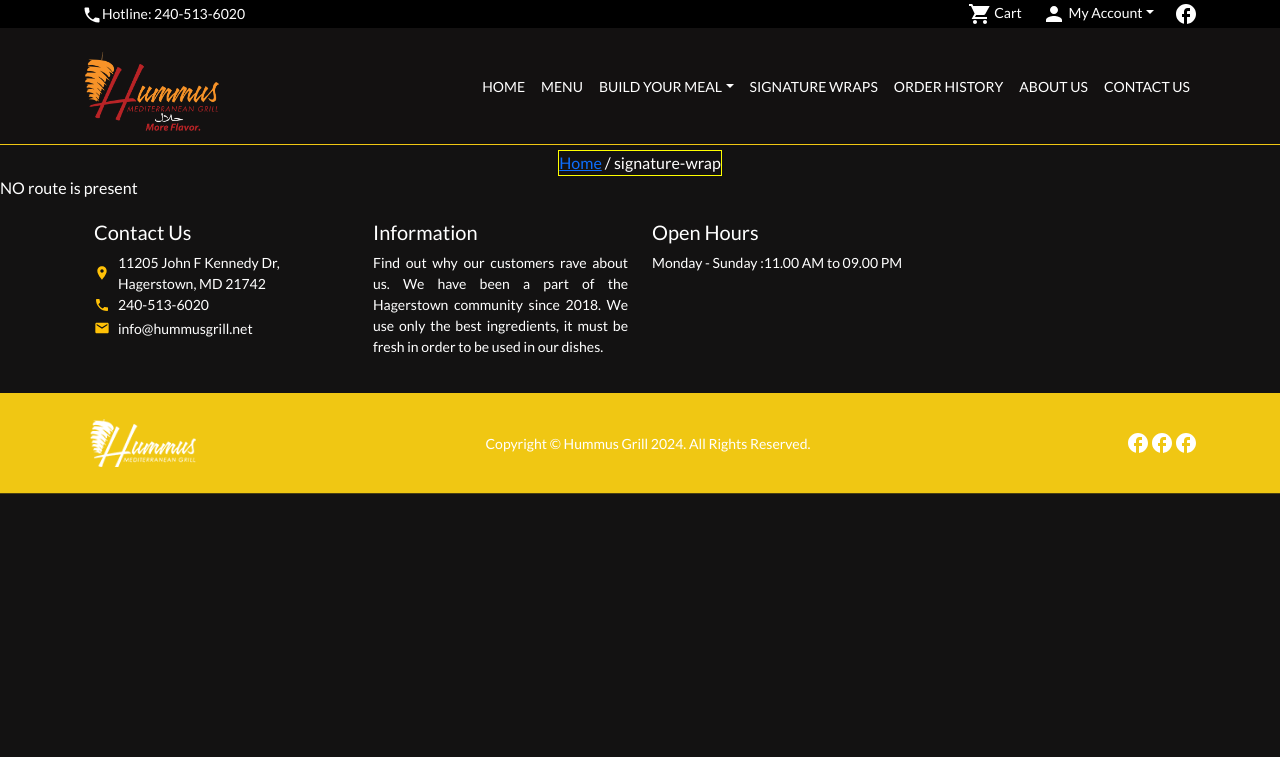
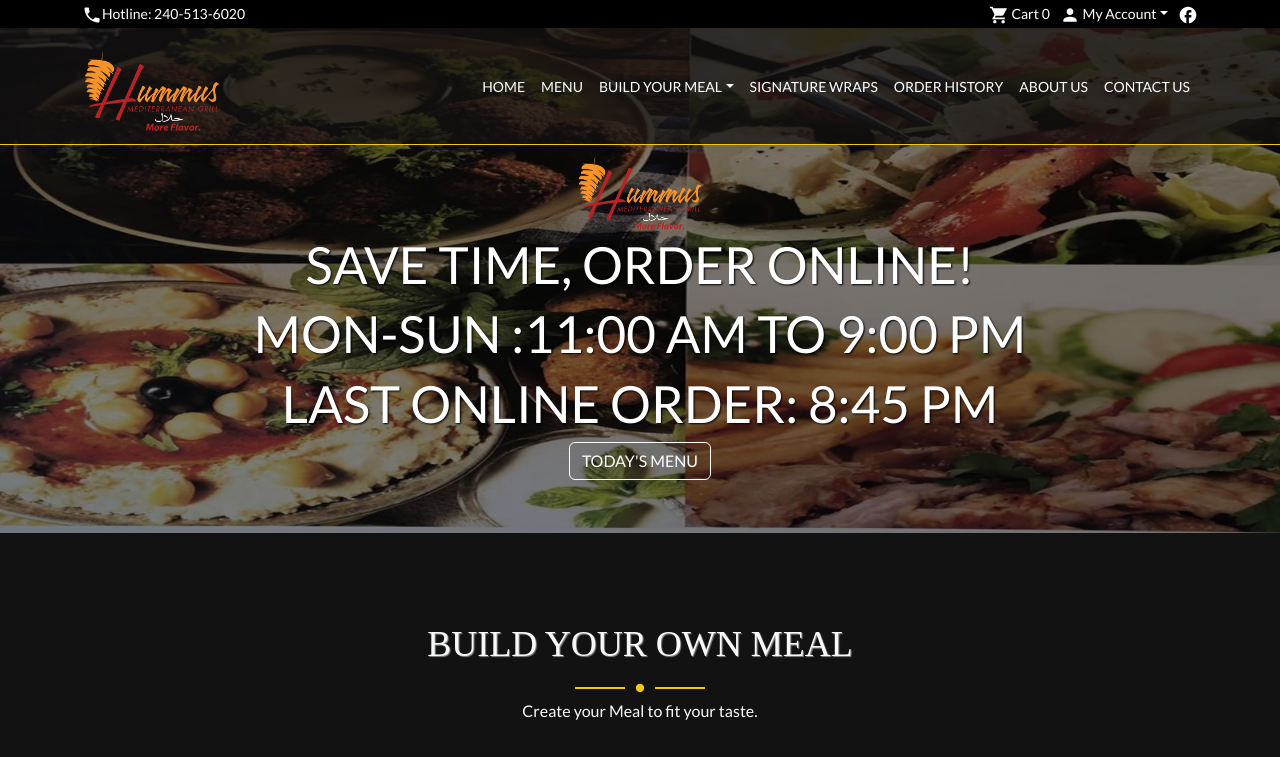
Before and after one commit to MBilal-21/HummusGrill, a React (Create React App) app: page /signature-wrap in a window 1280 px wide. Shown: the top 757 px of the page. Built offline with nearby package versions, Linux system fonts and the light colour scheme.

Commit message:
breadcrumb

```diff
--- a/src/App.jsx
+++ b/src/App.jsx
@@ -8,9 +8,6 @@
 import ResetPassword from "./Components/Pages/ResetPassword";
 import Footer from "./Components/Footer";
 import { BrowserRouter as Router, Route, Routes } from "react-router-dom";
-import OurMenu from "./Components/Pages/OurMenu";
-import Dishes from "./Components/Pages/Dishes";
-
 
 
 
@@ -25,7 +22,8 @@
 
         <Routes>
           <Route path="/" element={<Home />} />
-
+          <Route path="/menu" element={<Home />} />
+          <Route path="/signature-wrap" element={<Home />} />
           <Route path="/about" element={<AboutUs />} />
           <Route path="/register" element={<Register />} />
           <Route path="/login" element={<Login />} />
--- a/src/Components/Breadcrumb.jsx
+++ b/src/Components/Breadcrumb.jsx
@@ -1,14 +1,40 @@
 // Breadcrumbs.jsx
 
+import { useEffect, useState } from "react";
 import { Link, useLocation } from "react-router-dom";
 
 const Breadcrumbs = () => {
   const location = useLocation();
   const pathnames = location.pathname.split("/").filter((x) => x);
+  const [showBc, setShowBc] = useState(true);
+  const [showCurrentH, setShowCurrentH] = useState("");
+  useEffect(() => {
+	// set heading
+    if ((pathnames[pathnames.length - 1] === "about"))
+      setShowCurrentH("about us");
+    else if ((pathnames[pathnames.length - 1] === "contact"))
+      setShowCurrentH("contact us");
+    else setShowCurrentH(pathnames[pathnames.length - 1]);
+// set breadcrumbs
+    if (
+      location.pathname === "/" ||
+      location.pathname === "/menu" ||
+      location.pathname === "/signature-wrap"
+    )
+      setShowBc(false);
+    else setShowBc(true);
+  }, [location]);
+
   let breadcrumbPath = "";
+  console.log(pathnames[1]);
   return (
-		location.pathname !== '/'  && <div className="breadcrumbs">
-			<Link to="/">Home</Link>
+    showBc && (
+      <div className="breadcrumbs">
+        <h2>{showCurrentH}</h2>
+        <div className="breadcText">
+          <Link to="/" className="breadlink">
+            Home
+          </Link>
           {pathnames.map((name, index) => {
             breadcrumbPath += `/${name}`;
             const isLast = index === pathnames.length - 1;
@@ -16,13 +42,15 @@
             return isLast ? (
               <span key={breadcrumbPath}> / {name}</span>
             ) : (
-					<span key={breadcrumbPath}>
+              <span key={breadcrumbPath} className="breadlink">
                 {" "}
                 / <Link to={breadcrumbPath}>{name}</Link>
               </span>
             );
           })}
         </div>
+      </div>
+    )
   );
 };
 
--- a/src/Components/Navbar.jsx
+++ b/src/Components/Navbar.jsx
@@ -26,19 +26,19 @@
       <div className="top bg-black">
         <Container className="upperFixedBar">
           <a href="tel:+1240-513-6020" className="link ">
-            <LocalPhoneIcon style={{ fontSize: "20px" }} />
+            <LocalPhoneIcon className="header-icon" />
             Hotline: 240-513-6020
           </a>
 
           <ul className="d-flex">
             <li>
               {" "}
-              <ShoppingCartSharpIcon /> Cart
+              <ShoppingCartSharpIcon className="header-icon"/> Cart {" "} <span>0</span>
             </li>
             <li>
               <Dropdown as={NavItem}>
                 <Dropdown.Toggle as={NavLink}>
-                <PersonIcon/>  My Account
+                <PersonIcon className="header-icon"/>  My Account
                 </Dropdown.Toggle>
                 <Dropdown.Menu>
                   {show ? (
@@ -52,15 +52,15 @@
                     </>
                   ) : (
                     <>
-                      <Dropdown.Item>Hello there2!</Dropdown.Item>
-                      <Dropdown.Item>Hello there!2</Dropdown.Item>
+                      <Dropdown.Item>Dashboard</Dropdown.Item>
+                      <Dropdown.Item>LogOut</Dropdown.Item>
                     </>
                   )}
                 </Dropdown.Menu>
               </Dropdown>
             </li>
             <li>
-              <FacebookOutlinedIcon />
+              <FacebookOutlinedIcon className="header-icon"/>
             </li>
           </ul>
         </Container>
@@ -100,9 +100,9 @@
                 <Link to="/" className="nav-link">
                   HOME
                 </Link>
-                <a href="/#ourMenu" className="nav-link">
+                <Link to="/menu" className="nav-link">
                   MENU
-                </a>
+                </Link>
                 <NavDropdown title="BUILD YOUR MEAL" id="basic-nav-dropdown">
                   <Link to="create-bowl" className="dropdown-item">
                     CREATE BOWL
@@ -112,10 +112,10 @@
                     CREATE WRAP
                   </Link>
                 </NavDropdown>
-                <Link to="link" className="nav-link">
+                <Link to="/signature-wrap" className="nav-link">
                   SIGNATURE WRAPS
                 </Link>
-                <Link to="link" className="nav-link">
+                <Link to="/order-history" className="nav-link">
                   ORDER HISTORY
                 </Link>
                 <Link to="about" className="nav-link">
--- a/src/Components/Pages/AboutUs.jsx
+++ b/src/Components/Pages/AboutUs.jsx
@@ -4,18 +4,17 @@
 import banner2 from "../../Assets/banner-2.jpg";
 import banner3 from "../../Assets/banner-3.jpg";
 import banner4 from "../../Assets/banner-4.jpg";
+import Divider from "../Divider";
 const AboutUs = () => {
   return (
     <div className="about">
       <div className="container">
-        <div className="row" style={{ alignItems: "center" }}>
+
+        <div className="row" style={{ alignItems: "center", paddingTop:"50px" }}>
           {/* <!-- Title Content Start --> */}
           <div className="col-sm-12 col-md-12 col-lg-6 col-xs-12 commontop text-left">
             <h4>about our restaurant food &amp; drinkes</h4>
-            <div className="divider style-1 left">
-              <i className="icofont icofont-ui-press hr-icon left"></i>
-              <span className="hr-simple right"></span>
-            </div>
+            <Divider/>
 
             <p className="des">
               Hummus Mediterranean Grill has been serving the Hagerstown
--- a/src/Components/Pages/OurMenu.jsx
+++ b/src/Components/Pages/OurMenu.jsx
@@ -1,10 +1,20 @@
-import React from "react";
+import React, { useEffect, useRef } from "react";
 import Container from "react-bootstrap/Container";
 import Divider from "../Divider";
+import {  useLocation } from "react-router-dom";
 import ItemsMap from "../ItemsMap";
 const OurMenu = () => {
+  const location = useLocation();
+  const scrollref = useRef(null);
+  const executeScroll = () => scrollref.current.scrollIntoView();
+
+  useEffect(()=>{
+    if(location.pathname === "/menu"){executeScroll()}
+  },[location])
+
+
   return (
-    <Container className="ourMenu" id="ourMenu">
+    <Container className="ourMenu" id="ourMenu"  ref={scrollref}>
       <div className=" text-center">
         <hr />
         <h4>Our Menu</h4>
--- a/src/Styling/index.css
+++ b/src/Styling/index.css
@@ -1,5 +1,5 @@
 @import url('https://fonts.googleapis.com/css2?family=Lato:ital,wght@0,100;0,300;0,400;0,700;0,900;1,100;1,300;1,400;1,700;1,900&display=swap');
-
+@import url('https://fonts.googleapis.com/css2?family=Great+Vibes&display=swap');
 
 * {
   box-sizing: border-box;
@@ -15,10 +15,13 @@
   --text-color: white;
   --body-color: #131212;
   --body-font: "Lato", sans-serif;
-  --second-font: "Dancing Script", cursive;
+  --second-font: "Great Vibes", cursive;
   --small-font-size: 14px;
   /* --h2-font-size: 1.25rem; */
   /* --font-semi-bold: 600; */
+}
+html {
+  scroll-behavior: smooth;
 }
 
 body {
@@ -87,7 +90,12 @@
 
 .upperFixedBar ul {
   margin: 0%;
-  gap: 20px;
+  gap: 10px;
+  flex-wrap: wrap;
+  padding: 0% !important;
+}
+.header-icon{
+  font-size: 14px !important;
 }
 
 header .menu-link {
@@ -102,13 +110,30 @@
 /*--------------------------------- header end --------------------------------------------*/
 /*--------------------------------- breadcrumbs --------------------------------------------*/
 .breadcrumbs{
-  /* margin-top: 150px; */
-  margin: 0 auto;
+  margin: 10px auto;
   text-align: center;
-  border:1px solid yellow ;
-  width: max-content;
+  background-color: #000;
+  width: 200px;
+  padding: 5px;
+  box-shadow: 0 0 5px rgb(31, 31, 30);
+}
+.breadcrumbs h2{
+  text-transform: capitalize !important;
+  font-family:var(--second-font);
+}
+.breadcrumbs .breadcText{
+  font-family: cursive !important;
+  font-size: large;
+}
+.breadlink{
+  color: var(--text-color);
+  font-family:cursive;
+  text-decoration: none;
+}
+.breadlink:hover{
+  color: var(--first-color);
+}
 
-}
 /*--------------------------------- breadcrumbs end --------------------------------------------*/
 
 /*--------------------------------- Home --------------------------------------------*/
@@ -126,7 +151,7 @@
   position: absolute;
   right: 0;
   top: auto;
-  bottom: 13%;
+  bottom: 10%;
   text-align: center;
 }
 
--- a/src/Styling/mediaquery.css
+++ b/src/Styling/mediaquery.css
@@ -13,6 +13,9 @@
 
     .upperFixedBar {
         font-size: 14px !important;
+    }
+    .header-icon{
+        font-size: 20px !important;
     }
 
     .flex-full {
```
Lines whose indentation alone changed are shown as unchanged.
